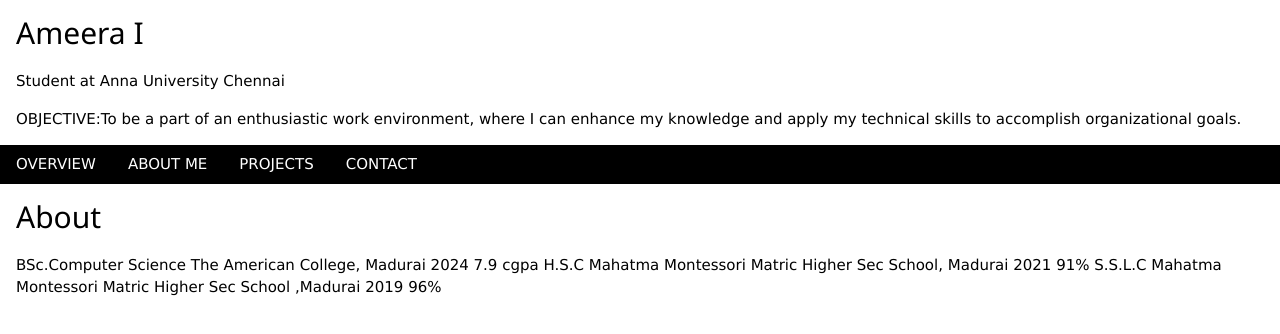
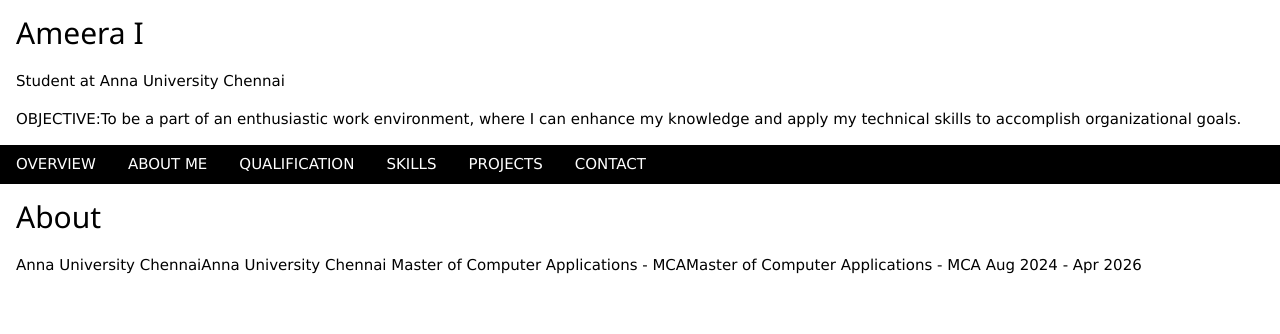
Before and after one commit to Ameera-I/ameera, a plain HTML site: page index.html in a window 1280 px wide. Both pictures are taken after a click on the button "ABOUT ME". Drawn offline with nearby package versions, Linux system fonts and the light colour scheme.

Commit message:
Update index.html

```diff
--- a/index.html
+++ b/index.html
@@ -14,6 +14,8 @@
 <div class="w3-bar w3-black">
   <button class="w3-bar-item w3-button" onclick="openTab('Overview')">OVERVIEW</button>
   <button class="w3-bar-item w3-button" onclick="OpenTab('About')">ABOUT ME</button>
+  <button class="w3-bar-item w3-button" onclick="OpenTab('Qualification')">QUALIFICATION</button>
+  <button class="w3-bar-item w3-button" onclick="OpenTab('Skills')">SKILLS</button>
   <button class="w3-bar-item w3-button" onclick="OpenTab('Projects')">PROJECTS</button>
   <button class="w3-bar-item w3-button" onclick="OpenTab('Contact')">CONTACT</button>
 </div>
@@ -25,11 +27,31 @@
 
 <div id="About" class="w3-container tabname" style="display:none">
   <h2>About</h2>
-  <p>BSc.Computer Science The American College, Madurai 2024 7.9 cgpa
+    <p> Anna University ChennaiAnna University Chennai
+        Master of Computer Applications - MCAMaster of Computer Applications - MCA
+        Aug 2024 - Apr 2026
+  </p>
+</div>
+
+  <div id="Qualification" class="w3-container tabname" style="display:none">
+  <h2>Qualification</h2>
+    <p> BSc.Computer Science The American College, Madurai 2024 7.9 cgpa
       H.S.C Mahatma Montessori Matric Higher Sec School, Madurai 2021 91%
       S.S.L.C  Mahatma Montessori Matric Higher Sec School ,Madurai  2019	96%
   </p>
 </div>
+
+<div id="Skills" class="w3-container tabname" style="display:none">
+  <h2>Skills</h2>
+    <p>
+      TECHNICAL SKILLS:
+      Languages: Python
+      Database: MySQL
+      Web Designing:  HTML, CSS, PHP, JavaScript
+
+  </p>
+</div>
+
 
 <div id="Projects" class="w3-container tabname" style="display:none">
   <h2>Projects</h2>
```
